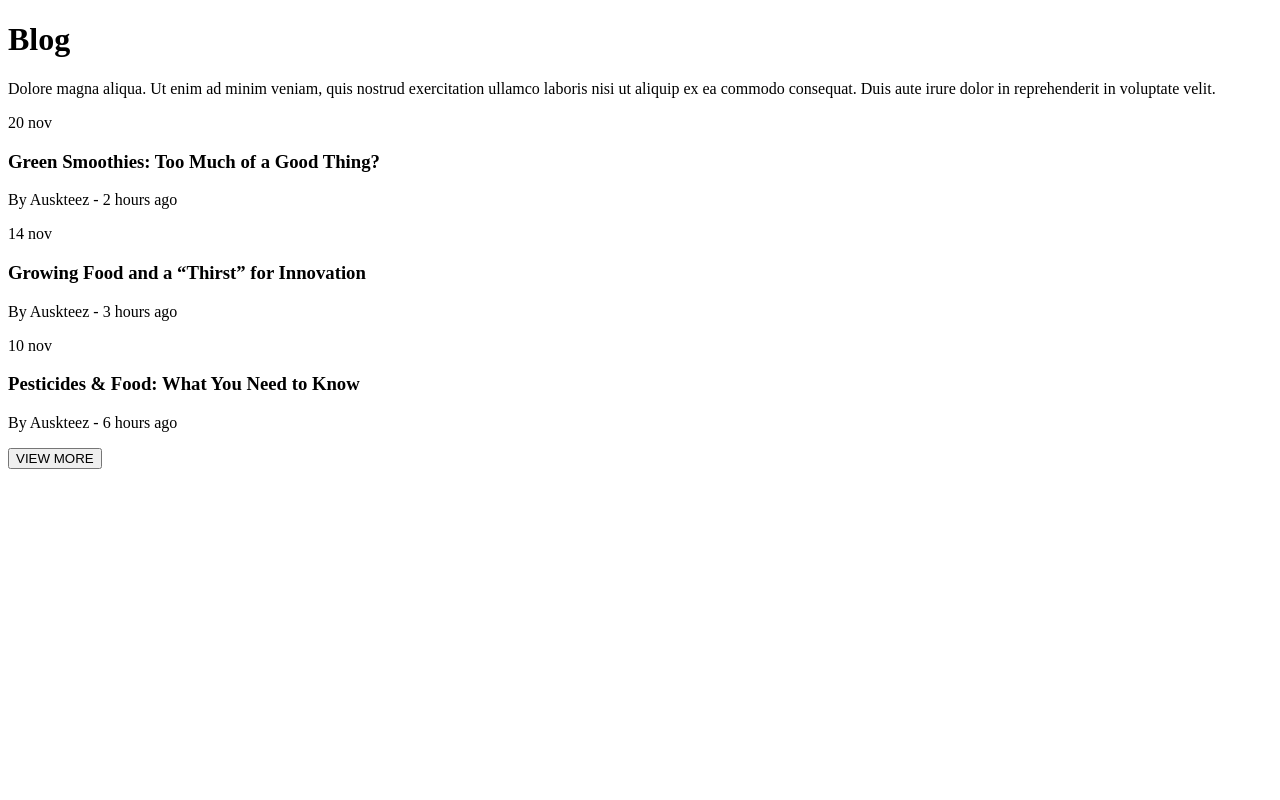
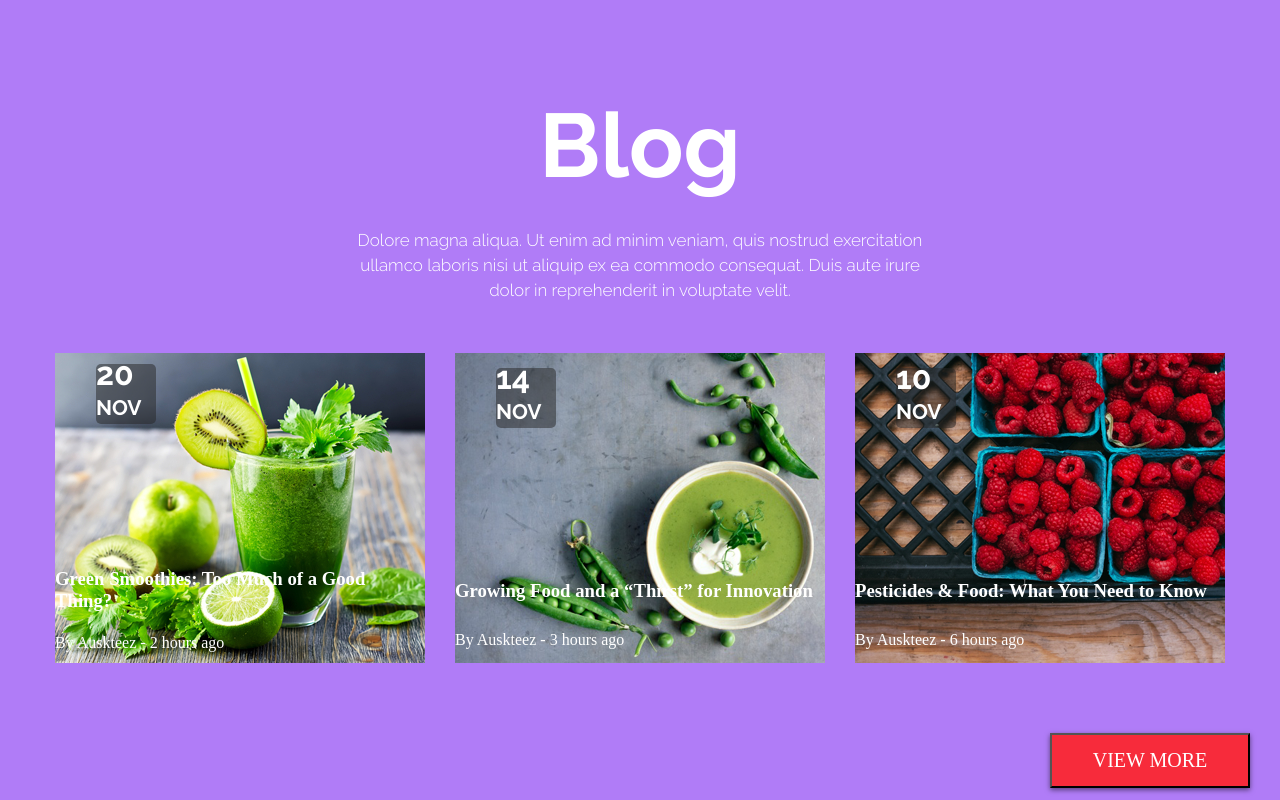
Before and after one commit to sposibb/homework10_1, a plain HTML site: page index.html in a window 1280 px wide. Drawn offline with Linux system fonts and the light colour scheme.

Commit message:
all ready

```diff
--- a/css/style.css
+++ b/css/style.css
@@ -0,0 +1,102 @@
+* {
+  margin: 0;
+  padding: 0;
+  box-sizing: border-box;
+}
+body {
+  background: #b07cf7;
+  margin: 0 auto;
+}
+h1 {
+  font-family: "Raleway";
+  font-style: normal;
+  font-weight: bold;
+  font-size: 90px;
+  line-height: 106px;
+  text-align: center;
+  color: #ffffff;
+  margin-top: 92px;
+  margin-bottom: 30px;
+}
+.first_p {
+  font-family: "Raleway";
+  font-style: normal;
+  font-weight: 300;
+  font-size: 17px;
+  line-height: 25px;
+  text-align: center;
+  color: #ffffff;
+  margin-bottom: 50px;
+}
+.flex_content {
+  display: flex;
+  justify-content: center;
+  margin-bottom: 70px;
+}
+.section1,
+.section2,
+.section3 {
+  width: 370px;
+  height: 310px;
+  display: flex;
+  flex-direction: column;
+  justify-content: space-around;
+  color: #ffffff;
+  background: linear-gradient(
+    180deg,
+    rgba(0, 0, 0, 0) 0%,
+    rgba(0, 0, 0, 0.9) 100%
+  );
+}
+.section1 {
+  background: url(../img/thumbnail.png);
+  margin-right: 30px;
+}
+.section2 {
+  background: url(../img/thumbnail2.png);
+  margin-right: 30px;
+}
+.section3 {
+  background: url(../img/thumbnail3.png);
+}
+.border1,
+.border2,
+.border3 {
+  background: rgba(38, 38, 38, 0.5);
+  border-radius: 5px;
+  width: 60px;
+  height: 60px;
+  margin-left: 41px;
+  margin-bottom: 123px;
+}
+.border_text_number {
+  font-family: "Raleway";
+  font-style: normal;
+  font-weight: bold;
+  font-size: 32px;
+  line-height: 19px;
+  color: #ffffff;
+}
+.border_text {
+  font-family: "Raleway";
+  font-style: normal;
+  font-weight: 900;
+  font-size: 21px;
+  line-height: 37px;
+  text-transform: uppercase;
+  color: #ffffff;
+}
+input {
+  background: #f72b3b;
+  box-shadow: 0px 2px 5px rgba(0, 0, 0, 0.5);
+  width: 200px;
+  height: 55px;
+  font-family: " Raleway";
+  font-style: normal;
+  font-weight: 300;
+  font-size: 20px;
+  line-height: 23px;
+  text-transform: uppercase;
+  color: #ffffff;
+  margin-left: 1050px;
+}
--- a/index.html
+++ b/index.html
@@ -15,28 +15,45 @@
   <body>
     <header>
       <h1>Blog</h1>
-      <p>
+      <p class="first_p">
         Dolore magna aliqua. Ut enim ad minim veniam, quis nostrud exercitation
+        <br />
         ullamco laboris nisi ut aliquip ex ea commodo consequat. Duis aute irure
+        <br />
         dolor in reprehenderit in voluptate velit.
       </p>
     </header>
     <main>
-      <section>
-        <div>20 nov</div>
+      <div class="flex_content">
+        <section class="section1">
+          <div class="border1">
+            <span class="border_text_number">20</span><br /><span
+              class="border_text"
+              >nov</span
+            >
+          </div>
           <h3>Green Smoothies: Too Much of a Good Thing?</h3>
           <p>By Auskteez - 2 hours ago</p>
         </section>
-      <section>
-        <div>14 nov</div>
+        <section class="section2">
+          <div class="border2">
+            <span class="border_text_number">14</span>
+            <br /><span class="border_text">nov</span>
+          </div>
           <h3>Growing Food and a “Thirst” for Innovation</h3>
           <p>By Auskteez - 3 hours ago</p>
         </section>
-      <section>
-        <div>10 nov</div>
+        <section class="section3">
+          <div class="border3">
+            <span class="border_text_number">10</span><br /><span
+              class="border_text"
+              >nov</span
+            >
+          </div>
           <h3>Pesticides & Food: What You Need to Know</h3>
           <p>By Auskteez - 6 hours ago</p>
         </section>
+      </div>
       <div>
         <input type="button" value="VIEW MORE" />
       </div>
```
Also changed, not shown: img/thumbnail.png (added), img/thumbnail2.png (added), img/thumbnail3.png (added). Lines whose indentation alone changed are shown as unchanged.
